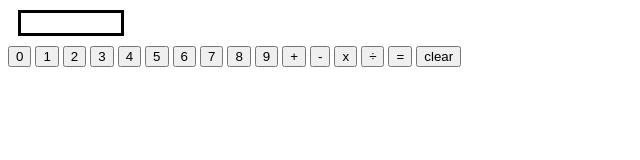
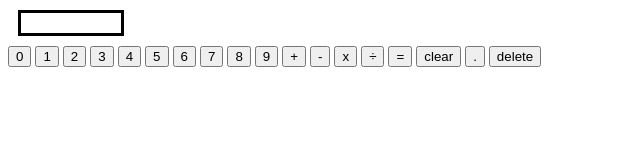
Before and after one commit to PopLizardo11/Project-Calculator-2, a plain HTML site: page index.html in a window 1280 px wide. Shown: the whole page, without its empty margins (0-640 px from the left). Drawn offline with Linux system fonts and the light colour scheme.

Commit message:
Added decimal and delete button in html

```diff
--- a/index.html
+++ b/index.html
@@ -25,6 +25,8 @@
         <button class="opButton" data-key="/">÷</button>
         <button id="equalButton">=</button>
         <button id="clearButton">clear</button>
+        <button id="decButton">.</button>
+        <button id="delButton">delete</button>
     </div>
 </body>
 <script src="main.js"></script>
```
